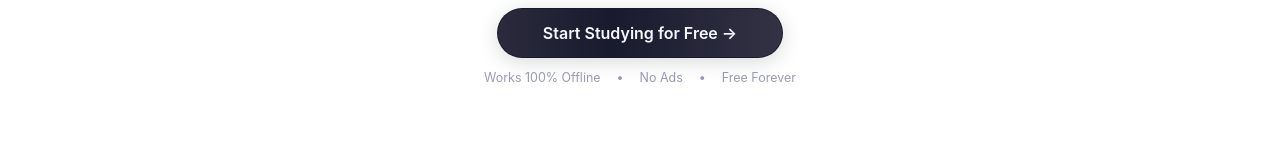
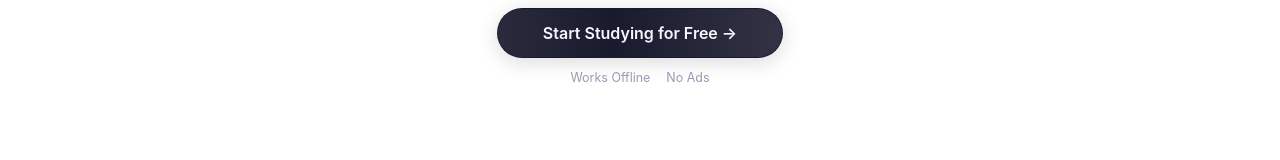
Before and after one commit to ahadiprince1757-gif/shifter, a React (Vite) app in the folder frontend/: page / in a window 1280 px wide. Shown: the part 631-791 px from the top of the page. Built offline with nearby package versions, Linux system fonts and the light colour scheme; no server answers.

Commit message:
ive changed the landing page to be better

```diff
--- a/frontend/src/components/Landing.jsx
+++ b/frontend/src/components/Landing.jsx
@@ -396,11 +396,8 @@ function Landing({ enterApp, isDark, toggleDark, session, openAuth }) {
                 Start Studying for Free →
               </button>
               <div style={{ display: "flex", gap: "1rem", fontSize: "0.78rem", color: "var(--t3)", opacity: 0.85 }}>
-                <span>Works 100% Offline</span>
-                <span>•</span>
+                <span>Works Offline</span>
                 <span>No Ads</span>
-                <span>•</span>
-                <span>Free Forever</span>
               </div>
             </div>
           </div>
```
